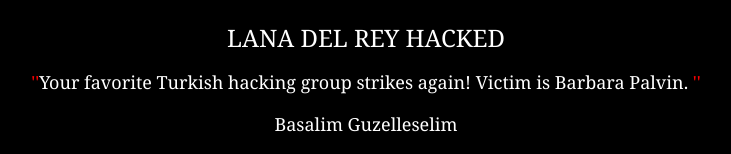
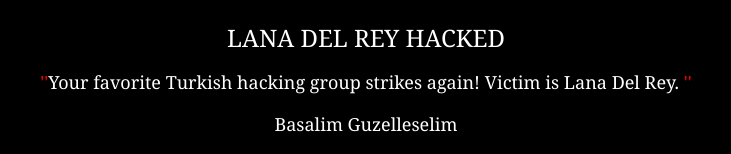
Before and after one commit to Turkdefops/dns4, a plain HTML site: page index.html in a window 1280 px wide. Shown: the part 349-503 px from the top of the page, without its empty margins (274-1005 px from the left). Drawn offline with Linux system fonts and the light colour scheme.

Commit message:
Update index.html

```diff
--- a/index.html
+++ b/index.html
@@ -20,7 +20,7 @@
 	<span class="style4"><font face="Georgia" size="5" color="#FFFFFF">LANA DEL REY HACKED</font></span></p>
 <p style="text-align:center" align="center">
 	<span class="style4"><font face="Georgia" size="4" color="#FFFFFF">
-<font color="red">''<font color="white">Your favorite Turkish hacking group strikes again! Victim is Barbara Palvin.<font color="red"> ''</font>
+<font color="red">''<font color="white">Your favorite Turkish hacking group strikes again! Victim is Lana Del Rey.<font color="red"> ''</font>
 </font></span></p>
 <p style="text-align:center" align="center">
 <span class="style4"><font face="Georgia" size="4" color="#FFFFFF">Basalim Guzelleselim</font></span></p>
```
